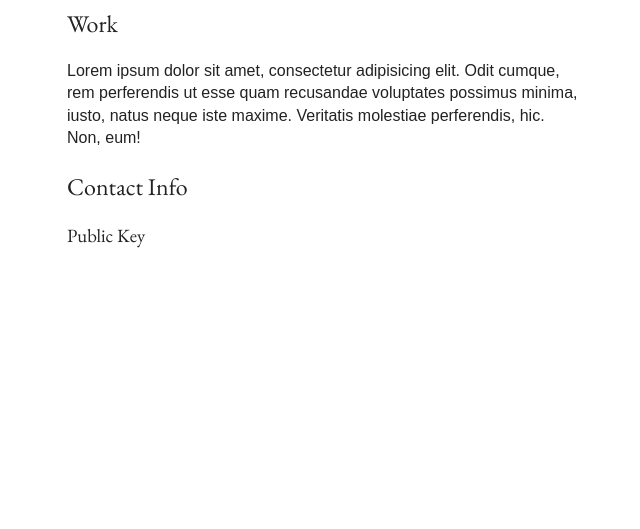
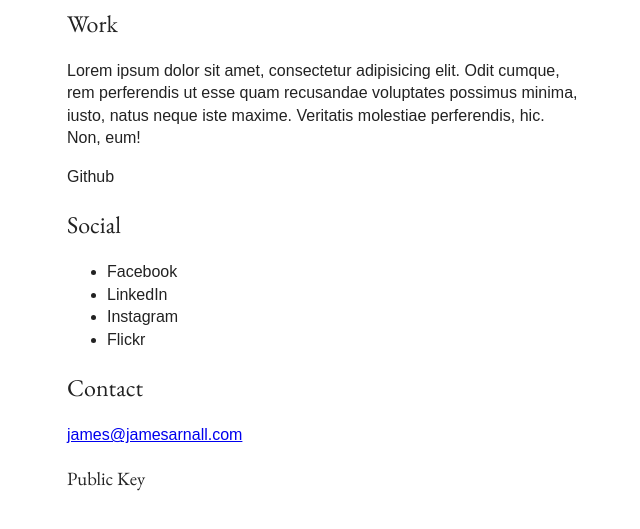
Before and after one commit to jamesarnall/jamesarnall.github.io, a plain HTML site: page index.html in a window 1280 px wide. Shown: the part 293-822 px from the top of the page, without its empty margins (317-957 px from the left). Before the commit the page ends 800 px from the top, so only its background shows below. Drawn offline with nearby package versions, Linux system fonts and the light colour scheme.

```diff
--- a/index.html
+++ b/index.html
@@ -9,7 +9,7 @@
 
         <link rel="apple-touch-icon" href="apple-touch-icon.png">
         <!-- Place favicon.ico in the root directory -->
-        <link href='http://fonts.googleapis.com/css?family=EB+Garamond' rel='stylesheet' type='text/css'>
+        <link href='//fonts.googleapis.com/css?family=EB+Garamond' rel='stylesheet' type='text/css'>
         <link rel="stylesheet" href="css/normalize.css">
         <link rel="stylesheet" href="css/main.css">
         <script src="js/vendor/modernizr-2.8.3.min.js"></script>
@@ -29,7 +29,16 @@
                 <div id="main">
                     <h2>Work</h2>
                     <p>Lorem ipsum dolor sit amet, consectetur adipisicing elit. Odit cumque, rem perferendis ut esse quam recusandae voluptates possimus minima, iusto, natus neque iste maxime. Veritatis molestiae perferendis, hic. Non, eum!</p>
-                    <h2>Contact Info</h2>
+                    <p>Github</p>
+                    <h2>Social</h2>
+                    <ul>
+                        <li>Facebook</li>
+                        <li>LinkedIn</li>
+                        <li>Instagram</li>
+                        <li>Flickr</li>
+                    </ul>
+                    <h2>Contact</h2>
+                    <p><a href="mailto:james@jamesarnall.com">james@jamesarnall.com</a></p>
                     <h3>Public Key</h3>
                 </div>
             </div>
```
